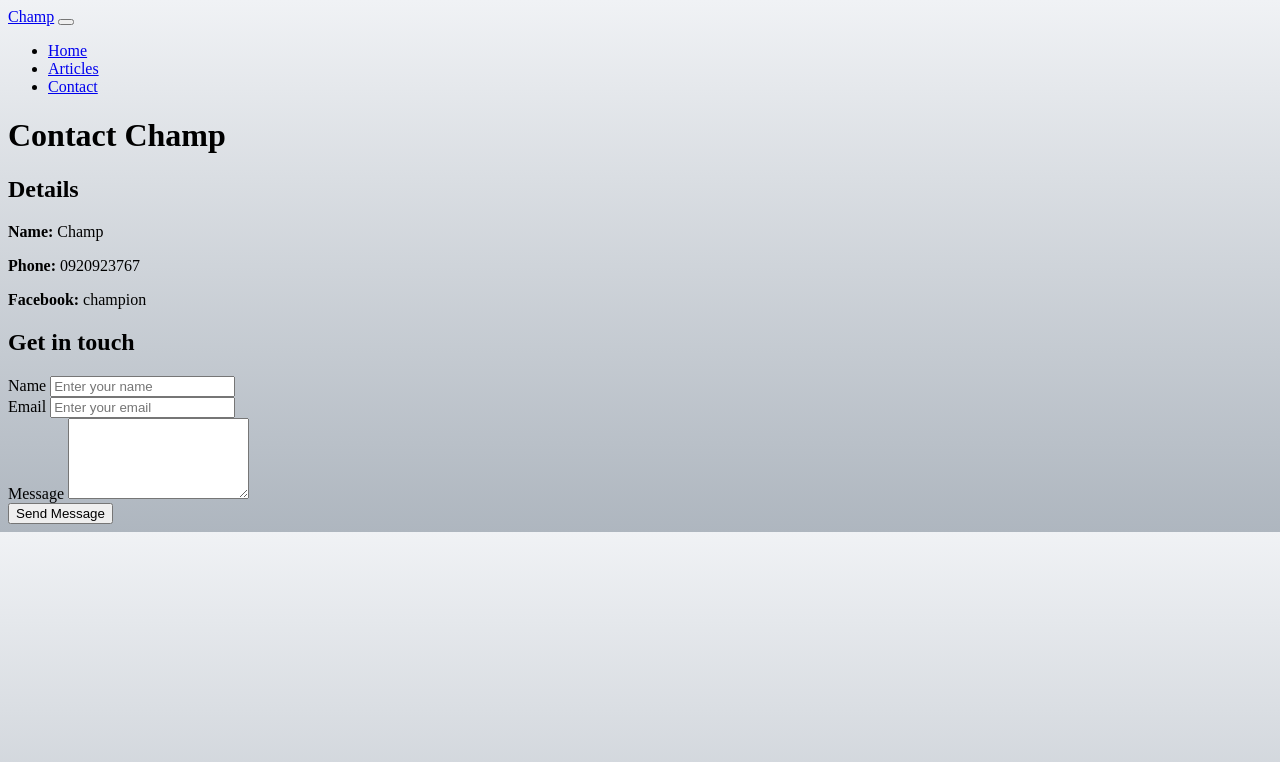
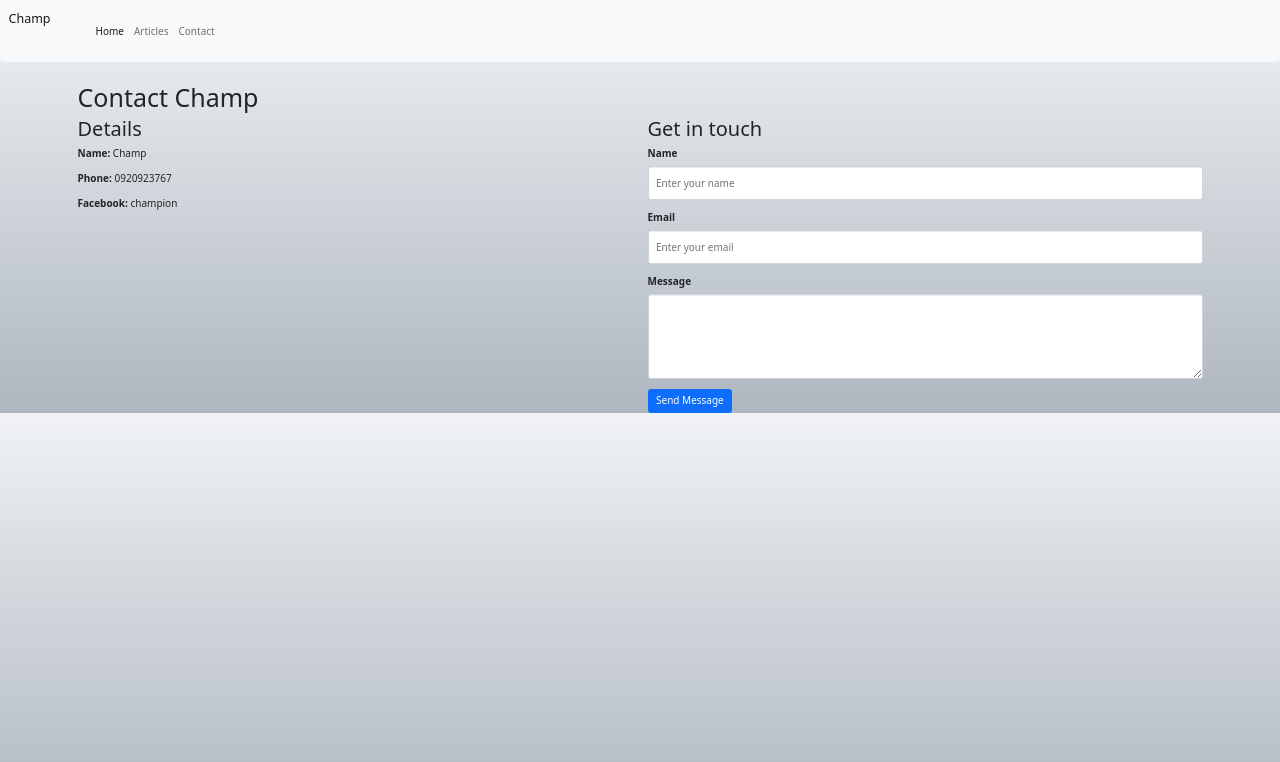
Before and after one commit to Chansaen/testweb, a plain HTML site: page contact.html in a window 1280 px wide. Drawn offline with nearby package versions, Linux system fonts and the light colour scheme; a small style sheet from the web is missing.

Commit message:
edit contact

```diff
--- a/contact.html
+++ b/contact.html
@@ -6,14 +6,14 @@
     <title>Contact</title>
     <!-- Bootstrap CSS -->
     <!-- Latest compiled and minified CSS -->
-    <!-- <link rel="stylesheet" href="https://maxcdn.bootstrapcdn.com/bootstrap/3.4.1/css/bootstrap.min.css"> -->
+    <link rel="stylesheet" href="https://maxcdn.bootstrapcdn.com/bootstrap/3.4.1/css/bootstrap.min.css">
 
     <!-- jQuery library -->
-    <!-- <script src="https://ajax.googleapis.com/ajax/libs/jquery/3.6.3/jquery.min.js"></script> -->
+    <script src="https://ajax.googleapis.com/ajax/libs/jquery/3.6.3/jquery.min.js"></script>
 
     <!-- Latest compiled JavaScript -->
-    <!-- <script src="https://maxcdn.bootstrapcdn.com/bootstrap/3.4.1/js/bootstrap.min.js"></script> -->
-    <!-- <link rel="stylesheet" href="https://cdnjs.cloudflare.com/ajax/libs/bootstrap/5.0.2/css/bootstrap.min.css" integrity="sha512-4/J+YSpYLYn+aBCZ5+5mJhAxQNV8nnU9RL6k+4KgCrd6J3Yc+ZKlQZw2KYDvRz1EJN9k+Lu31aEGPd6wkIdq+A==" crossorigin="anonymous" referrerpolicy="no-referrer" /> -->
+    <script src="https://maxcdn.bootstrapcdn.com/bootstrap/3.4.1/js/bootstrap.min.js"></script>
+    <link rel="stylesheet" href="https://cdnjs.cloudflare.com/ajax/libs/bootstrap/5.0.2/css/bootstrap.min.css" integrity="sha512-4/J+YSpYLYn+aBCZ5+5mJhAxQNV8nnU9RL6k+4KgCrd6J3Yc+ZKlQZw2KYDvRz1EJN9k+Lu31aEGPd6wkIdq+A==" crossorigin="anonymous" referrerpolicy="no-referrer" />
 </head>
 <body>
     <header>
```
